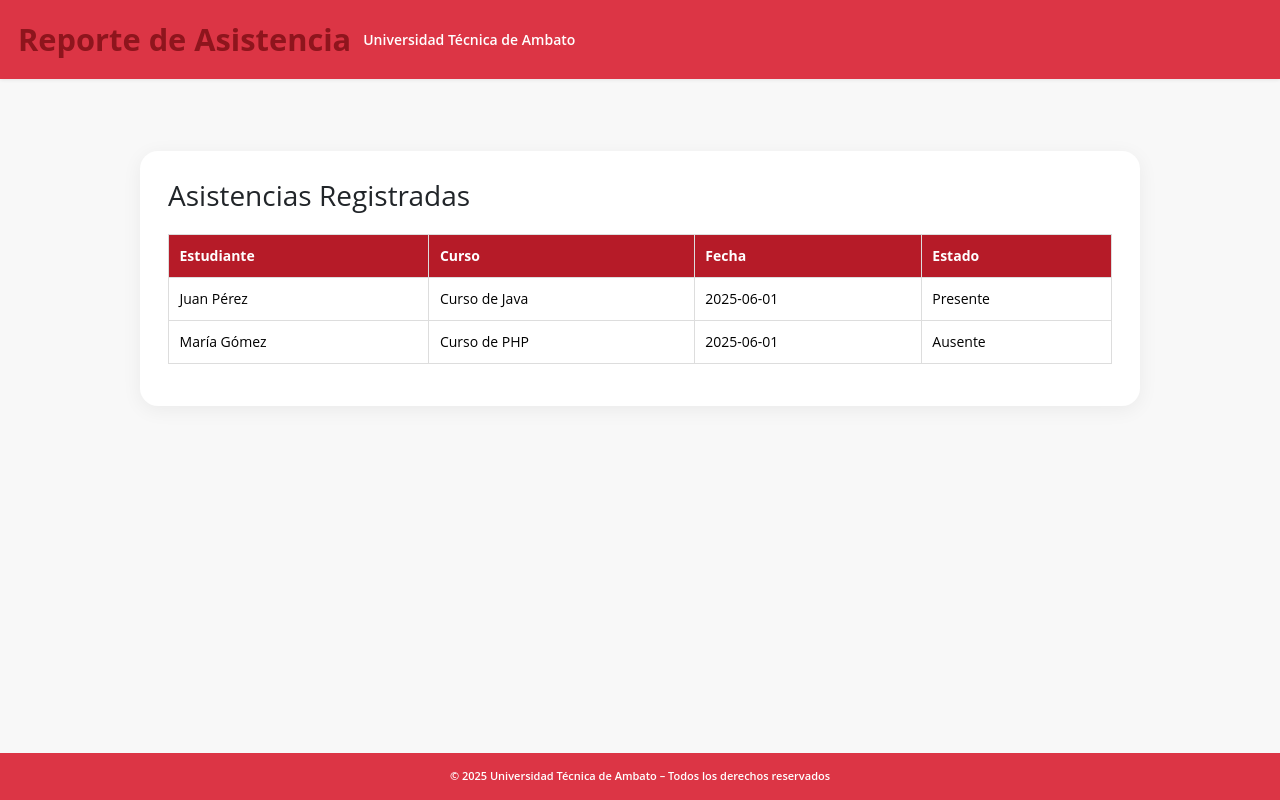
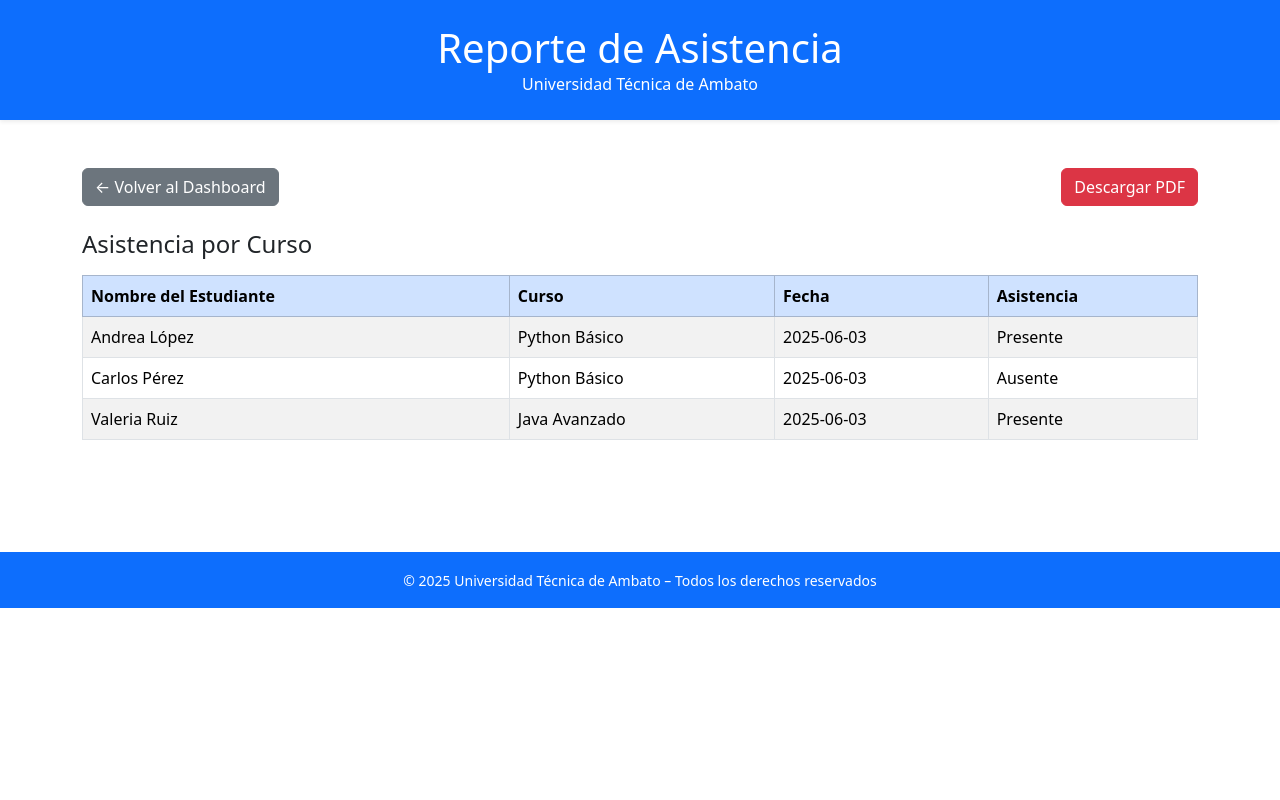
Before and after one commit to kiramman-mp3/fisei-gestion-eventos-academicos2.0, a PHP site: page /reporte_asistencia.php in a window 1280 px wide. Run offline with PHP 8.4, Linux system fonts and the light colour scheme.

Commit message:
Se ha creado la generacion de pdfs sobre el reporte de asistencia

```diff
--- a/reporte_asistencia.php
+++ b/reporte_asistencia.php
@@ -3,51 +3,58 @@
 <head>
   <meta charset="UTF-8" />
   <meta name="viewport" content="width=device-width, initial-scale=1.0" />
-  <title>Reporte de Asistencia - UTA</title>
+  <title>Reporte de Asistencia</title>
   <link href="https://cdn.jsdelivr.net/npm/bootstrap@5.3.3/dist/css/bootstrap.min.css" rel="stylesheet" />
-  <link href="https://cdn.jsdelivr.net/npm/bootstrap-icons@1.10.5/font/bootstrap-icons.css" rel="stylesheet" />
-  <link rel="stylesheet" href="css/styles.css" />
 </head>
 <body>
 
-  <header class="text-center bg-danger text-white py-4 shadow-sm">
+  <header class="text-center bg-primary text-white py-4 shadow-sm">
     <h1 class="mb-0">Reporte de Asistencia</h1>
     <p class="mb-0">Universidad Técnica de Ambato</p>
   </header>
 
   <main class="container py-5">
-    <div class="reporte-container">
-      <h2 class="mb-4">Asistencias Registradas</h2>
+    <!-- Botones de acción -->
+    <div class="mb-4 d-flex justify-content-between">
+      <a href="dashboard.html" class="btn btn-secondary">← Volver al Dashboard</a>
+      <a href="generar_pdf_asistencia.php" class="btn btn-danger">Descargar PDF</a>
+    </div>
 
-      <!-- Ejemplo de tabla de asistencia -->
-      <table class="table table-bordered table-hover table-custom">
-        <thead>
+    <!-- Tabla de asistencia -->
+    <h4>Asistencia por Curso</h4>
+    <table class="table table-bordered table-striped mt-3">
+      <thead class="table-primary">
         <tr>
-            <th>Estudiante</th>
+          <th>Nombre del Estudiante</th>
           <th>Curso</th>
           <th>Fecha</th>
-            <th>Estado</th>
+          <th>Asistencia</th>
         </tr>
       </thead>
       <tbody>
         <tr>
-            <td>Juan Pérez</td>
-            <td>Curso de Java</td>
-            <td>2025-06-01</td>
+          <td>Andrea López</td>
+          <td>Python Básico</td>
+          <td>2025-06-03</td>
           <td>Presente</td>
         </tr>
         <tr>
-            <td>María Gómez</td>
-            <td>Curso de PHP</td>
-            <td>2025-06-01</td>
+          <td>Carlos Pérez</td>
+          <td>Python Básico</td>
+          <td>2025-06-03</td>
           <td>Ausente</td>
+        </tr>
+        <tr>
+          <td>Valeria Ruiz</td>
+          <td>Java Avanzado</td>
+          <td>2025-06-03</td>
+          <td>Presente</td>
         </tr>
       </tbody>
     </table>
-    </div>
   </main>
 
-  <footer class="text-center text-white bg-danger py-3 mt-5">
+  <footer class="text-center text-white bg-primary py-3 mt-5">
     <small>&copy; 2025 Universidad Técnica de Ambato – Todos los derechos reservados</small>
   </footer>
 
```
Also changed, not shown: generar_pdf_asistencia.php (added, +37 -0 lines). Lines whose indentation alone changed are shown as unchanged.
